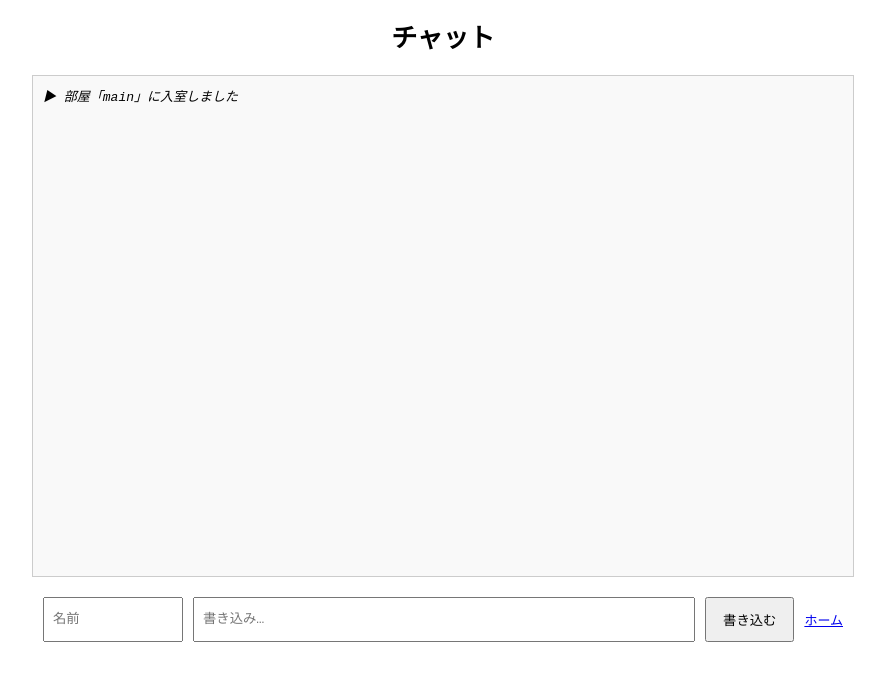
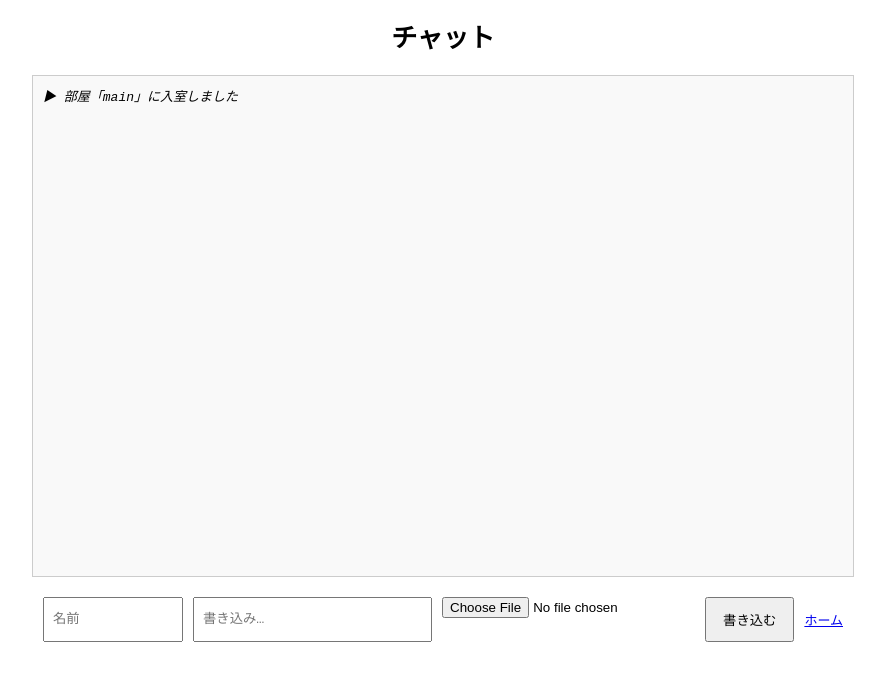
Before and after one commit to kusooooo937/sanngokudoumei, a website: page index.html in a window 1280 px wide. Both pictures are taken after a click on the button "入室". Shown: the whole page, without its empty margins (197-1082 px from the left). Drawn offline with nearby package versions, Linux system fonts and the light colour scheme; no server answers.

Commit message:
Update index.html

```diff
--- a/index.html
+++ b/index.html
@@ -33,9 +33,10 @@
   <div id="chatContainer" style="display:none;">
     <div id="chat"></div>
     <div id="inputArea">
-      <input id="nameInput" type="text" placeholder="名前">
-      <input id="messageInput" type="text" placeholder="書き込み…">
-      <button id="sendBtn">書き込む</button>
+  <input id="nameInput" type="text" placeholder="名前">
+  <input id="messageInput" type="text" placeholder="書き込み…">
+  <input id="fileInput" type="file" accept="image/*,video/*">
+  <button id="sendBtn">書き込む</button>
       <p><a href="https://kusooooo937.github.io/sanngokudoumei/" taraget="_blank">ホーム</a></p>
     </div>
   </div>
```
